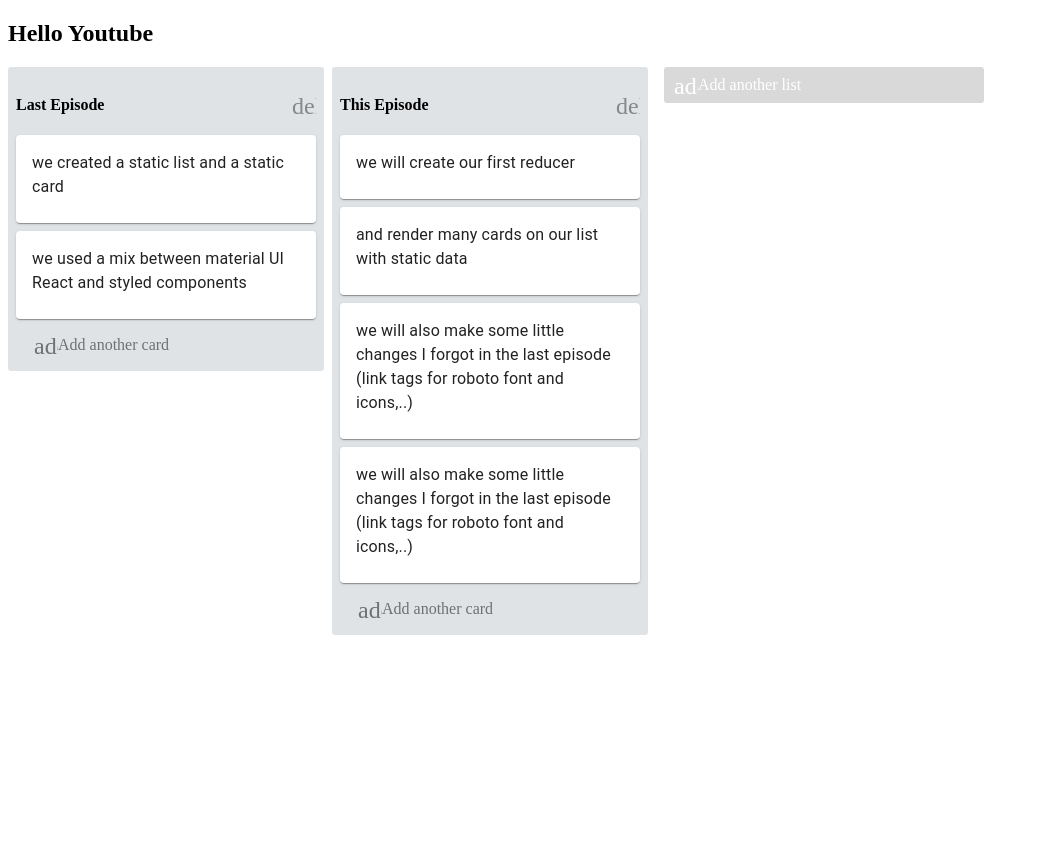
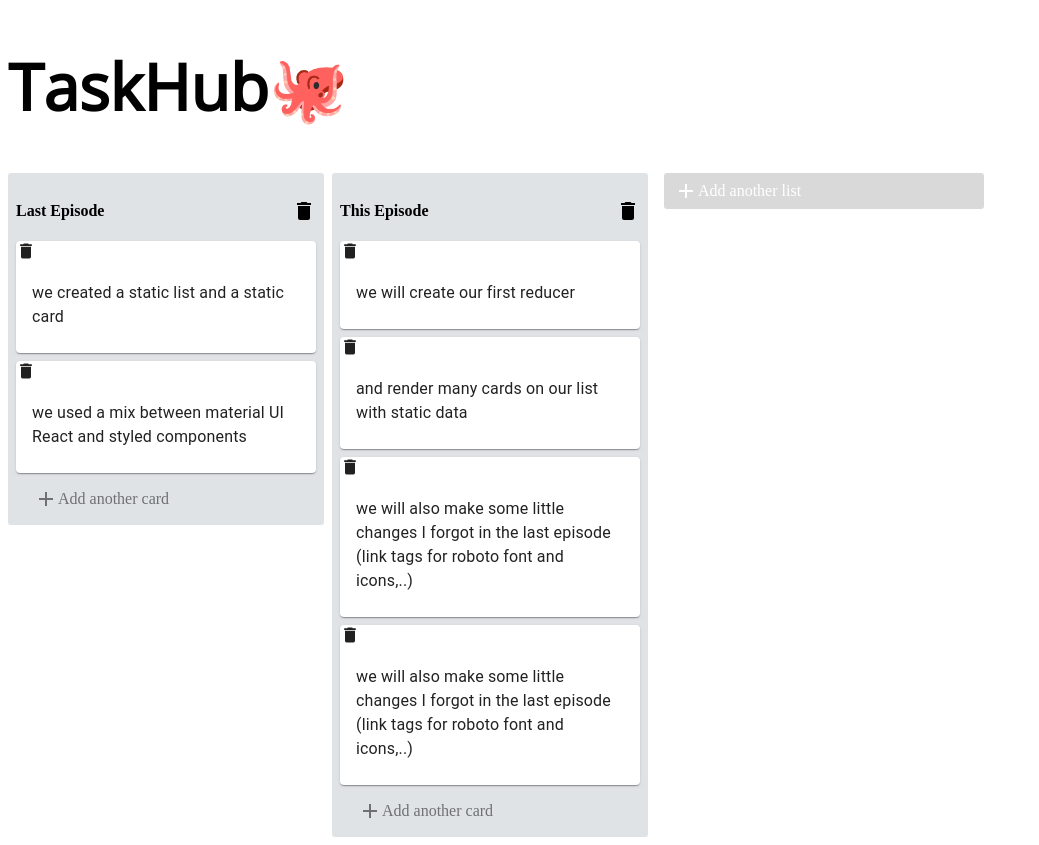
Before and after one commit to aakankshadhurandhar/rello, a React (Create React App) app: page / in a window 1280 px wide. Shown: the whole page, without its empty margins (0-1039 px from the left). Before the commit the page ends 800 px from the top, so only its background shows below. Built offline with nearby package versions, Linux system fonts and the light colour scheme.

Commit message:
updated icons

```diff
--- a/src/components/App.js
+++ b/src/components/App.js
@@ -7,6 +7,7 @@ import TrelloCreate from "./Create";
 import { DragDropContext, Droppable } from "react-beautiful-dnd";
 import styled from "styled-components";
 import { sort } from "../actions";
+import './Components.css'
 
 const ListsContainer = styled.div`
   display: flex;
@@ -39,7 +40,7 @@ class App extends PureComponent {
     const { lists } = this.props;
     return (
       <DragDropContext onDragEnd={this.onDragEnd}>
-        <h2>Hello Youtube</h2>
+        <h1>TaskHub🐙</h1>
         <Droppable droppableId="all-lists" direction="horizontal" type="list">
           {provided => (
             <ListsContainer
--- a/src/components/Create.js
+++ b/src/components/Create.js
@@ -6,6 +6,7 @@ import { addList, addCard } from "../actions";
 import styled from "styled-components";
 import TrelloForm from "./Form";
 import TrelloOpenForm from "./OpenForm";
+import AddIcon from '@material-ui/icons/Add';
 
 class TrelloCreate extends React.PureComponent {
   state = {
@@ -82,7 +83,7 @@ class TrelloCreate extends React.PureComponent {
 
     return (
       <OpenFormButton onClick={this.openForm}>
-        <Icon>add</Icon>
+        <AddIcon></AddIcon>
         <p style={{ flexShrink: 0 }}>{buttonText}</p>
       </OpenFormButton>
     );
--- a/src/components/Form.js
+++ b/src/components/Form.js
@@ -3,6 +3,7 @@ import styled from "styled-components";
 import Icon from "@material-ui/core/Icon";
 import Textarea from "react-textarea-autosize";
 import Card from "@material-ui/core/Card";
+import CloseIcon from '@material-ui/icons/Close';
 
 const Container = styled.div`
   width: 284px;
@@ -29,10 +30,7 @@ const ButtonContainer = styled.div`
   margin-left: 8px;
 `;
 
-const StyledIcon = styled(Icon)`
-  margin-left: 8px;
-  cursor: pointer;
-`;
+
 
 const TrelloForm = React.memo(
   ({ list, text = "", onChange, closeForm, children }) => {
@@ -53,7 +51,7 @@ const TrelloForm = React.memo(
         </StyledCard>
         <ButtonContainer>
           {children}
-          <StyledIcon onMouseDown={closeForm}>close</StyledIcon>
+          <CloseIcon onMouseDown={closeForm}></CloseIcon>
         </ButtonContainer>
       </Container>
     );
--- a/src/components/OpenForm.js
+++ b/src/components/OpenForm.js
@@ -1,6 +1,7 @@
 import React from "react";
 import Icon from "@material-ui/core/Icon";
 import styled from "styled-components";
+import AddIcon from '@material-ui/icons/Add';
 
 const TrelloOpenForm = ({ list, children, onClick }) => {
   const buttonTextOpacity = list ? 1 : 0.5;
@@ -24,7 +25,7 @@ const TrelloOpenForm = ({ list, children, onClick }) => {
 
   return (
     <OpenFormButton onClick={onClick}>
-      <Icon>add</Icon>
+      <AddIcon></AddIcon>
       <p style={{ flexShrink: 0 }}>{children}</p>
     </OpenFormButton>
   );
--- a/src/components/TrelloButton.js
+++ b/src/components/TrelloButton.js
@@ -1,6 +1,7 @@
 import React from "react";
 import styled from "styled-components";
 import Button from "@material-ui/core/Button";
+
 
 const StyledButton = styled(Button)`
   && {
--- a/src/components/Trellocard.js
+++ b/src/components/Trellocard.js
@@ -11,6 +11,7 @@ import TrelloForm from "./Form";
 import { editCard, deleteCard } from "../actions";
 import { connect } from "react-redux";
 import TrelloButton from "./TrelloButton";
+import DeleteIcon from '@material-ui/icons/Delete';
 
 
 const CardContainer = styled.div`
@@ -101,9 +102,9 @@ const TrelloCard = React.memo(({ text, id, listID, index, dispatch }) => {
                 >
                   edit
                 </EditButton>
-                <DeleteButton fontSize="small" onMouseDown={handleDeleteCard}>
+                <DeleteIcon fontSize="small" onMouseDown={handleDeleteCard}>
                   delete
-                </DeleteButton>
+                </DeleteIcon>
 
                 <CardContent>
                   <Typography>{text}</Typography>
--- a/src/components/Trellolist.js
+++ b/src/components/Trellolist.js
@@ -7,6 +7,7 @@ import styled from "styled-components";
 import { connect } from "react-redux";
 import { editTitle, deleteList } from "../actions";
 import Icon from "@material-ui/core/Icon";
+import DeleteIcon from '@material-ui/icons/Delete';
 
 const ListContainer = styled.div`
   background-color: #dfe3e6;
@@ -105,9 +106,9 @@ const TrelloList = ({ title, cards, listID, index, dispatch }) => {
                 ) : (
                   <TitleContainer onClick={() => setIsEditing(true)}>
                     <ListTitle>{listTitle}</ListTitle>
-                    <DeleteButton onClick={handleDeleteList}>
+                    <DeleteIcon onClick={handleDeleteList}>
                       delete
-                    </DeleteButton>
+                    </DeleteIcon>
                   </TitleContainer>
                 )}
 
```
